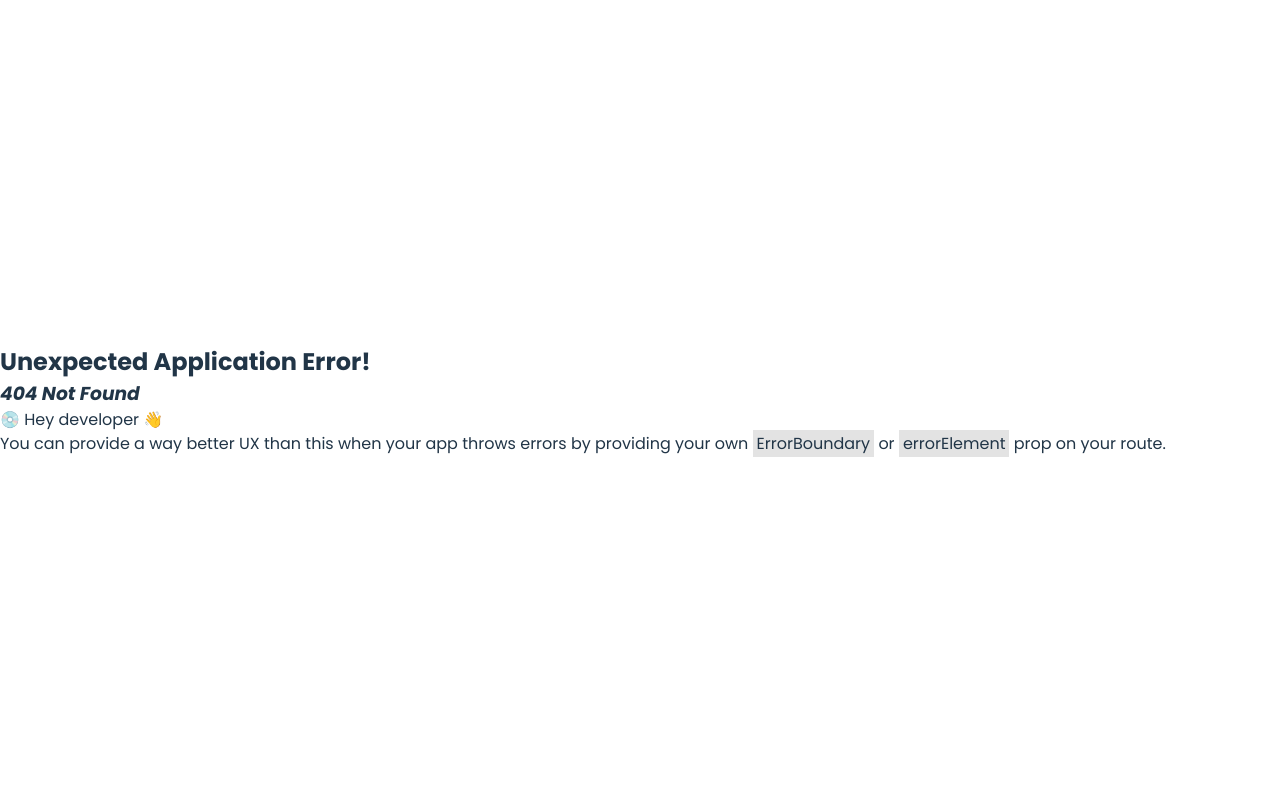
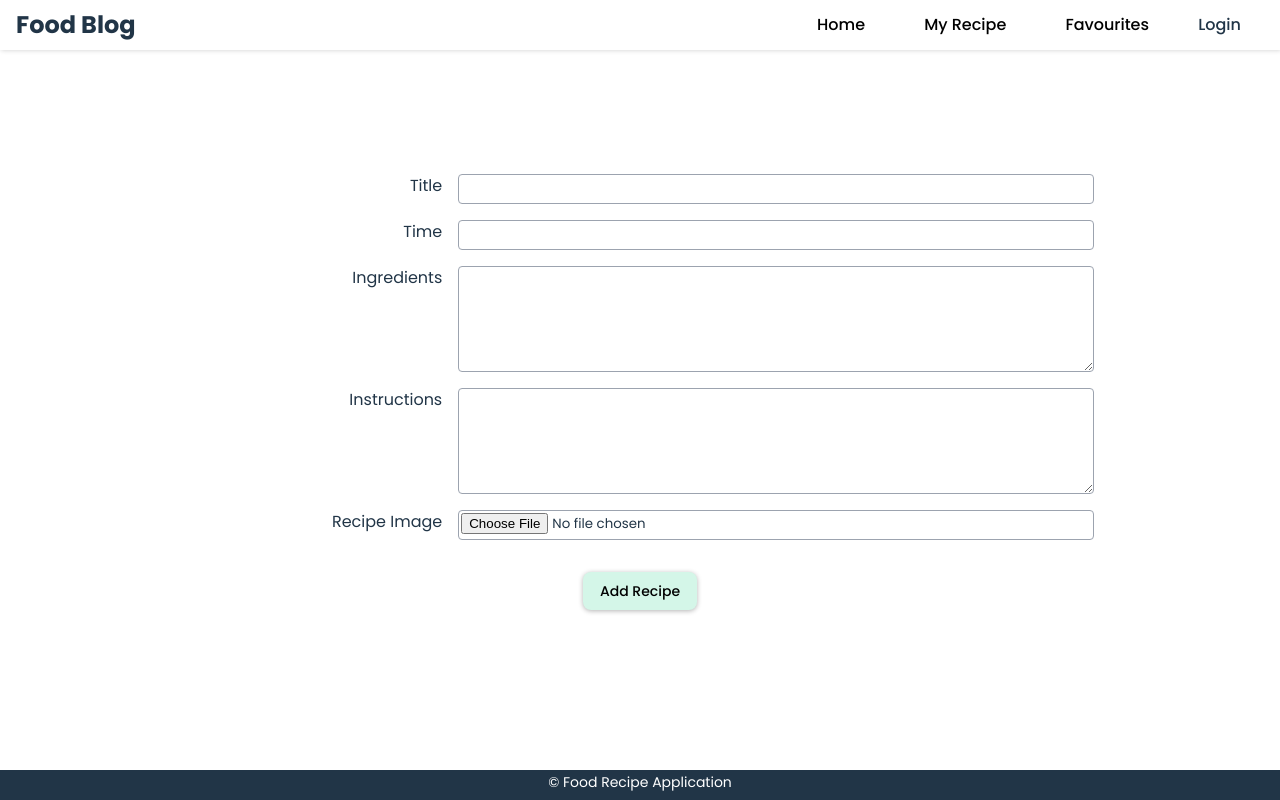
Before and after one commit to Milinda55/RecipeHub, a React (Vite) app in the folder frontend/food-blog-app/: page /addRecipe in a window 1280 px wide. Before the commit this address had no page. Built offline with nearby package versions, Linux system fonts and the light colour scheme.

Commit message:
Set the fields for add a new recipe with details

```diff
--- a/frontend/food-blog-app/src/App.css
+++ b/frontend/food-blog-app/src/App.css
@@ -90,9 +90,6 @@ section{
 .bg svg{
   position: absolute;
   bottom: 0;
-  /*display: block;*/
-  /*width: 100%;*/
-  /*height: auto;*/
 }
 
 .card-container{
--- a/frontend/food-blog-app/src/App.jsx
+++ b/frontend/food-blog-app/src/App.jsx
@@ -4,6 +4,7 @@ import {createBrowserRouter, RouterProvider} from "react-router-dom";
 import Home from "./pages/Home.jsx";
 import MainNavigation from "./components/MainNavigation.jsx";
 import axios from "axios";
+import AddFoodRecipe from "./pages/AddFoodRecipe.jsx";
 
 const getAllRecipes = async() => {
     let allRecipes=[];
@@ -19,7 +20,8 @@ const router = createBrowserRouter([
     {path:"/",element:<MainNavigation/>,children:[
             {path:"/",element:<Home/>, loader:getAllRecipes},
             {path:"/myRecipe", element:<Home />},
-            {path:"/favRecipe", element:<Home />}
+            {path:"/favRecipe", element:<Home />},
+            {path:"/addRecipe", element:<AddFoodRecipe />}
         ]},
 ])
 
--- /dev/null
+++ b/frontend/food-blog-app/src/pages/AddFoodRecipe.jsx
@@ -0,0 +1,35 @@
+import React from 'react';
+
+function AddFoodRecipe(props) {
+    return (
+        <>
+            <div className='container'>
+                <form className='form'>
+                    <div className='form-control'>
+                        <label>Title</label>
+                        <input type="text" className='input' name="title"></input>
+                    </div>
+                    <div className='form-control'>
+                        <label>Time</label>
+                        <input type="text" className='input' name="time"></input>
+                    </div>
+                    <div className='form-control'>
+                        <label>Ingredients</label>
+                        <textarea type="text" className='input-textarea' name="ingredients" rows="5" ></textarea>
+                    </div>
+                    <div className='form-control'>
+                        <label>Instructions</label>
+                        <textarea type="text" className='input-textarea' name="instructions" rows="5"></textarea>
+                    </div>
+                    <div className='form-control'>
+                        <label>Recipe Image</label>
+                        <input type="file" className='input' name="file"></input>
+                    </div>
+                    <button type="submit">Add Recipe</button>
+                </form>
+            </div>
+        </>
+    );
+}
+
+export default AddFoodRecipe;
--- a/frontend/food-blog-app/src/pages/Home.jsx
+++ b/frontend/food-blog-app/src/pages/Home.jsx
@@ -3,22 +3,26 @@ import foodRecipe from '../assets/Food-recipe.png'
 import NavBar from "../components/NavBar.jsx";
 import Footer from "../components/Footer.jsx";
 import RecipeItems from "../components/RecipeItems.jsx";
+import {useNavigate} from "react-router-dom";
 
 function Home(props) {
+    const navigate = useNavigate()
+
+
     return (
         <>
             <section className="home">
                 <div className="left">
                     <h1>Food Recipe</h1>
                     <h5>Lorem ipsum dolor sit amet, consectetur adipisicing elit. Accusamus, consequatur cum ea expedita id iure ratione sit! A culpa dignissimos dolore facere porro temporibus? Beatae error iure neque unde voluptatem?</h5>
-                    <button>Share your recipe</button>
+                    <button onClick={()=>navigate("/addRecipe")}>Share your recipe</button>
                 </div>
                 <div className="right">
                     <img src={foodRecipe} width="320px" height="300px"/>
                 </div>
             </section>
             <div className='bg'>
-                <svg xmlns="http://www.w3.org/2000/svg" viewBox="0 0 1440 320"><path fill="#d4f6e8" fillOpacity="1" d="M0,256L48,229.3C96,203,192,149,288,149.3C384,149,480,203,576,218.7C672,235,768,213,864,202.7C960,192,1056,192,1152,202.7C1248,213,1344,235,1392,245.3L1440,256L1440,320L1392,320C1344,320,1248,320,1152,320C1056,320,960,320,864,320C768,320,672,320,576,320C480,320,384,320,288,320C192,320,96,320,48,320L0,320Z"></path></svg>
+                <svg xmlns="http://www.w3.org/2000/svg" viewBox="0 0 1440 320"><path fill="#d4f6e8" fillOpacity="1" d="M0,32L40,32C80,32,160,32,240,58.7C320,85,400,139,480,149.3C560,160,640,128,720,101.3C800,75,880,53,960,80C1040,107,1120,181,1200,213.3C1280,245,1360,235,1400,229.3L1440,224L1440,320L1400,320C1360,320,1280,320,1200,320C1120,320,1040,320,960,320C880,320,800,320,720,320C640,320,560,320,480,320C400,320,320,320,240,320C160,320,80,320,40,320L0,320Z"></path></svg>
             </div>
 
             <div className='recipe'>
```
